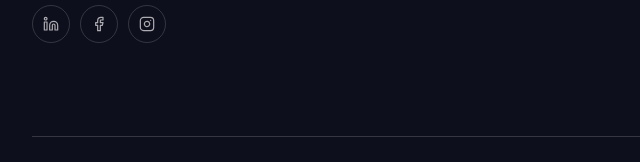
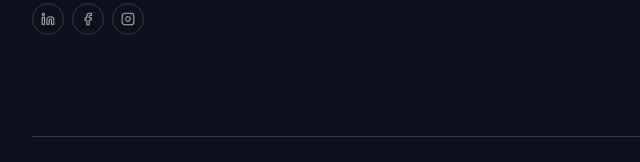
Before and after one commit to HRGC-Websites/OutbridgeInc, a website: page about.html in a window 1280 px wide. Shown: the part 4858-5020 px from the top of the page, 0-640 px from the left. Drawn offline with nearby package versions, Linux system fonts and the light colour scheme.

Commit message:
Fix oversized social icons in footer
The social SVGs had no inline width/height attributes — so when the
HTML loaded before the new CSS rules (browser/CDN cache or slow CSS),
browsers fell back to the inline-SVG default of 300x150 px, making
each icon enormous.

Fix:
- Added width="14" height="14" attributes directly on every social
  SVG element so the dimensions are pinned regardless of CSS state.
- Tightened the CSS as well: pill 32x32 (was 38x38), icon 14x14 (was
  16x16), gap 8px (was 10px), and added !important on the SVG sizing
  rule for belt-and-braces protection against any future overrides.
- Switched .foot-social a from display:grid to display:inline-grid so
  the pill stays the size of its content if anything fails further up.

```diff
--- a/about.html
+++ b/about.html
@@ -204,9 +204,9 @@
         <p>Vetted virtual assistants, customer support, sales agents and full BPO services — secure, multilingual and aligned to your hours.</p>
         <div class="foot-langs"><span>EN</span><span>FR</span><span>ES</span><span>ZH</span><span>UR</span><span>HI</span><span>AR</span></div>
         <div class="foot-social">
-          <a href="https://linkedin.com/company/outbridgeinc" target="_blank" rel="noopener" aria-label="Outbridge Inc on LinkedIn"><svg viewBox="0 0 24 24" fill="none" stroke="currentColor" stroke-width="1.8" stroke-linecap="round" stroke-linejoin="round"><path d="M16 8a6 6 0 0 1 6 6v7h-4v-7a2 2 0 0 0-4 0v7h-4v-7a6 6 0 0 1 6-6z"/><rect x="2" y="9" width="4" height="12"/><circle cx="4" cy="4" r="2"/></svg></a>
-          <a href="https://facebook.com/outbridgeinc" target="_blank" rel="noopener" aria-label="Outbridge Inc on Facebook"><svg viewBox="0 0 24 24" fill="none" stroke="currentColor" stroke-width="1.8" stroke-linecap="round" stroke-linejoin="round"><path d="M18 2h-3a5 5 0 0 0-5 5v3H7v4h3v8h4v-8h3l1-4h-4V7a1 1 0 0 1 1-1h3z"/></svg></a>
-          <a href="https://instagram.com/outbridgeinc" target="_blank" rel="noopener" aria-label="Outbridge Inc on Instagram"><svg viewBox="0 0 24 24" fill="none" stroke="currentColor" stroke-width="1.8" stroke-linecap="round" stroke-linejoin="round"><rect x="2" y="2" width="20" height="20" rx="5"/><path d="M16 11.37A4 4 0 1 1 12.63 8 4 4 0 0 1 16 11.37z"/><line x1="17.5" y1="6.5" x2="17.51" y2="6.5"/></svg></a>
+          <a href="https://linkedin.com/company/outbridgeinc" target="_blank" rel="noopener" aria-label="Outbridge Inc on LinkedIn"><svg width="14" height="14" viewBox="0 0 24 24" fill="none" stroke="currentColor" stroke-width="1.8" stroke-linecap="round" stroke-linejoin="round"><path d="M16 8a6 6 0 0 1 6 6v7h-4v-7a2 2 0 0 0-4 0v7h-4v-7a6 6 0 0 1 6-6z"/><rect x="2" y="9" width="4" height="12"/><circle cx="4" cy="4" r="2"/></svg></a>
+          <a href="https://facebook.com/outbridgeinc" target="_blank" rel="noopener" aria-label="Outbridge Inc on Facebook"><svg width="14" height="14" viewBox="0 0 24 24" fill="none" stroke="currentColor" stroke-width="1.8" stroke-linecap="round" stroke-linejoin="round"><path d="M18 2h-3a5 5 0 0 0-5 5v3H7v4h3v8h4v-8h3l1-4h-4V7a1 1 0 0 1 1-1h3z"/></svg></a>
+          <a href="https://instagram.com/outbridgeinc" target="_blank" rel="noopener" aria-label="Outbridge Inc on Instagram"><svg width="14" height="14" viewBox="0 0 24 24" fill="none" stroke="currentColor" stroke-width="1.8" stroke-linecap="round" stroke-linejoin="round"><rect x="2" y="2" width="20" height="20" rx="5"/><path d="M16 11.37A4 4 0 1 1 12.63 8 4 4 0 0 1 16 11.37z"/><line x1="17.5" y1="6.5" x2="17.51" y2="6.5"/></svg></a>
         </div>
       </div>
       <div class="foot-col">
--- a/assets/site.css
+++ b/assets/site.css
@@ -415,10 +415,10 @@ footer{background:var(--ink);color:#fff;padding:80px 0 36px;}
 .foot-brand p{color:var(--on-dark-2);margin-top:16px;max-width:28em;font-size:.98rem;}
 .foot-langs{display:flex;gap:8px;margin-top:20px;flex-wrap:wrap;}
 .foot-langs span{font-size:.74rem;font-weight:700;letter-spacing:.06em;border:1px solid var(--on-dark-line);border-radius:100px;padding:.4em .8em;color:var(--on-dark-2);}
-.foot-social{display:flex;gap:10px;margin-top:20px;}
-.foot-social a{width:38px;height:38px;border-radius:50%;border:1px solid var(--on-dark-line);display:grid;place-items:center;color:var(--on-dark-2);transition:color .2s,border-color .2s,background .2s,transform .25s var(--pop);}
+.foot-social{display:flex;gap:8px;margin-top:18px;}
+.foot-social a{width:32px;height:32px;border-radius:50%;border:1px solid var(--on-dark-line);display:inline-grid;place-items:center;color:var(--on-dark-2);transition:color .2s,border-color .2s,background .2s,transform .25s var(--pop);}
 .foot-social a:hover{color:var(--ink);background:var(--zest);border-color:var(--zest);transform:translateY(-2px);}
-.foot-social a svg{width:16px;height:16px;display:block;}
+.foot-social a svg{width:14px !important;height:14px !important;display:block;}
 .foot-col h4{font-family:var(--sans);font-size:.74rem;letter-spacing:.14em;text-transform:uppercase;color:var(--zest);margin-bottom:18px;font-weight:700;}
 .foot-col a,.foot-col .x{display:block;color:#fff;font-weight:500;margin-bottom:12px;font-size:.97rem;opacity:.8;transition:opacity .2s,color .2s;}
 .foot-col a:hover{opacity:1;color:var(--zest);}
```
Also changed, not shown: careers.html (+3 -3 lines), compliance.html (+3 -3 lines), contact.html (+3 -3 lines), index.html (+3 -3 lines), newsletter.html (+3 -3 lines), posts/24-7-customer-support-coverage.html (+3 -3 lines), posts/bpo-vs-in-house.html (+3 -3 lines), posts/hire-virtual-assistant.html (+3 -3 lines), posts/multilingual-customer-support.html (+3 -3 lines), posts/outsourced-customer-support.html (+3 -3 lines), posts/outsourced-sales-reps.html (+3 -3 lines), posts/outsourcing-security-checklist.html (+3 -3 lines), services.html (+3 -3 lines).
